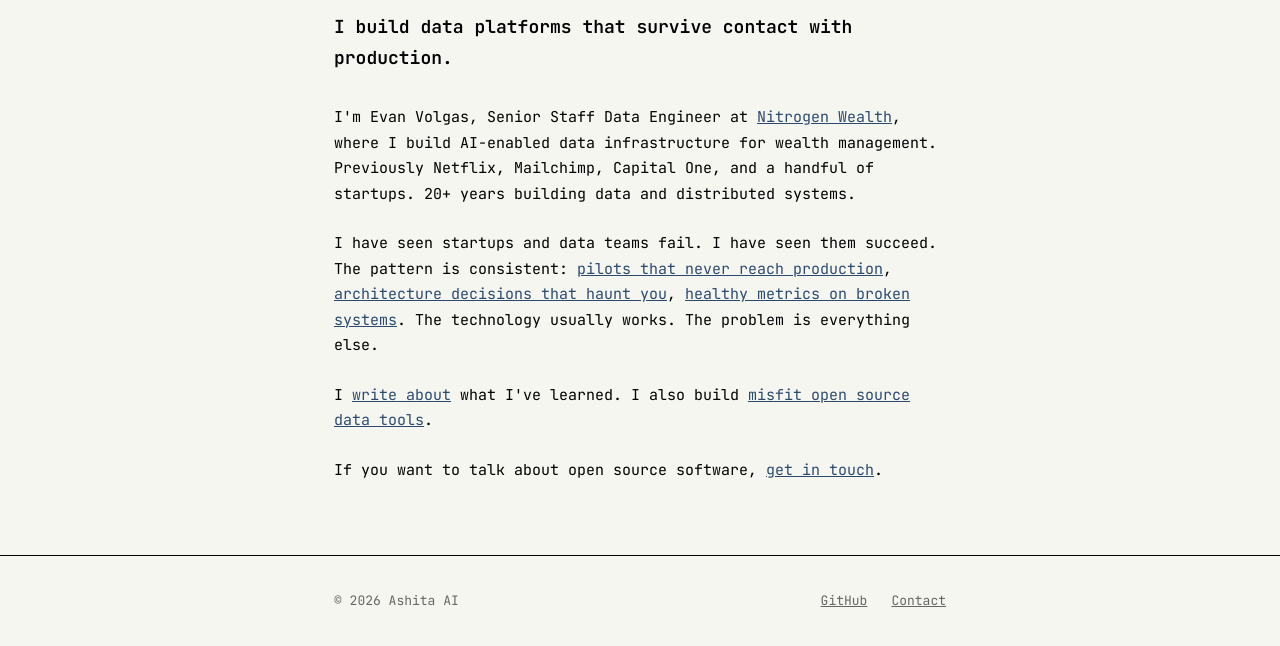
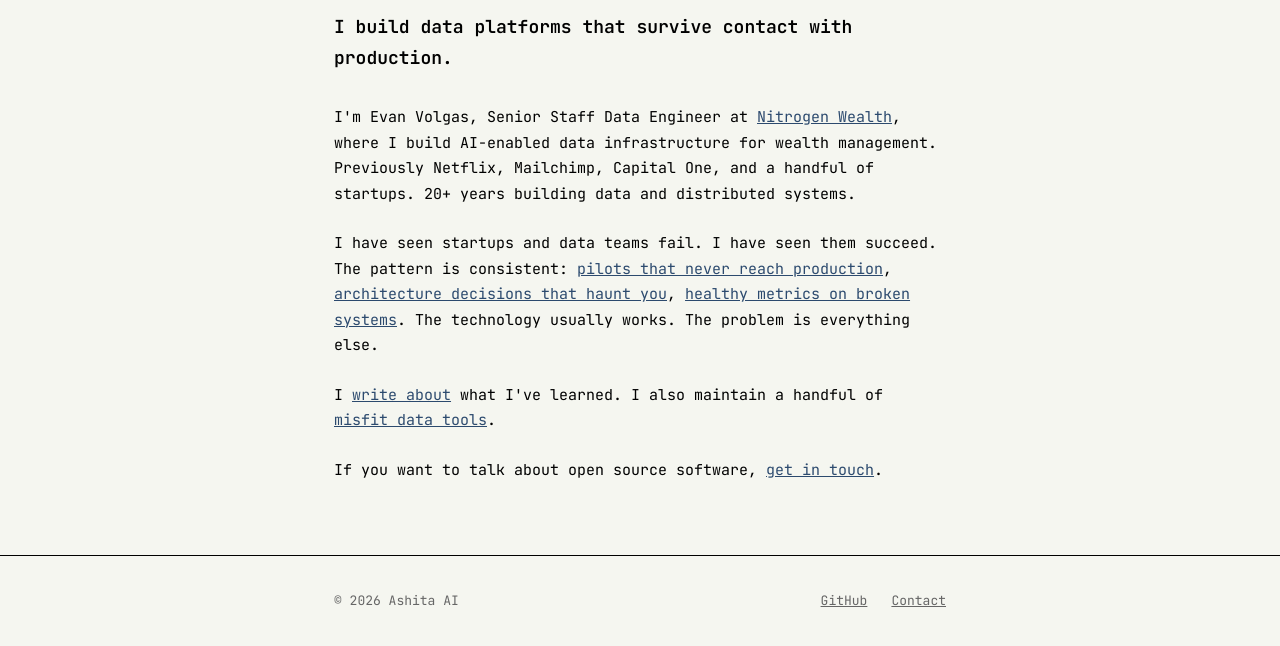
Before and after one commit to ashita-ai/ashita-ai.github.io, a Jekyll site: the page built from about.html, in a window 1280 px wide. Shown: the part 656-1302 px from the top of the page. Built offline with Jekyll 4.4.1, drawn with Linux system fonts in a browser that asks for light colours.

Commit message:
Update about page wording

```diff
--- a/about.html
+++ b/about.html
@@ -15,7 +15,7 @@
 
   <p>I have seen startups and data teams fail. I have seen them succeed. The pattern is consistent: <a href="{{ '/blog/the-ai-pilot-graveyard/' | relative_url }}">pilots that never reach production</a>, <a href="{{ '/blog/the-data-platform-decisions-that-haunt-you/' | relative_url }}">architecture decisions that haunt you</a>, <a href="{{ '/blog/healthy-metrics-broken-agent/' | relative_url }}">healthy metrics on broken systems</a>. The technology usually works. The problem is everything else.</p>
 
-  <p>I <a href="{{ '/blog/' | relative_url }}">write about</a> what I've learned. I also build <a href="{{ '/projects/' | relative_url }}">misfit open source data tools</a>.</p>
+  <p>I <a href="{{ '/blog/' | relative_url }}">write about</a> what I've learned. I also maintain a handful of <a href="{{ '/projects/' | relative_url }}">misfit data tools</a>.</p>
 
   <p>If you want to talk about open source software, <a href="{{ '/contact/' | relative_url }}">get in touch</a>.</p>
 </section>
```
